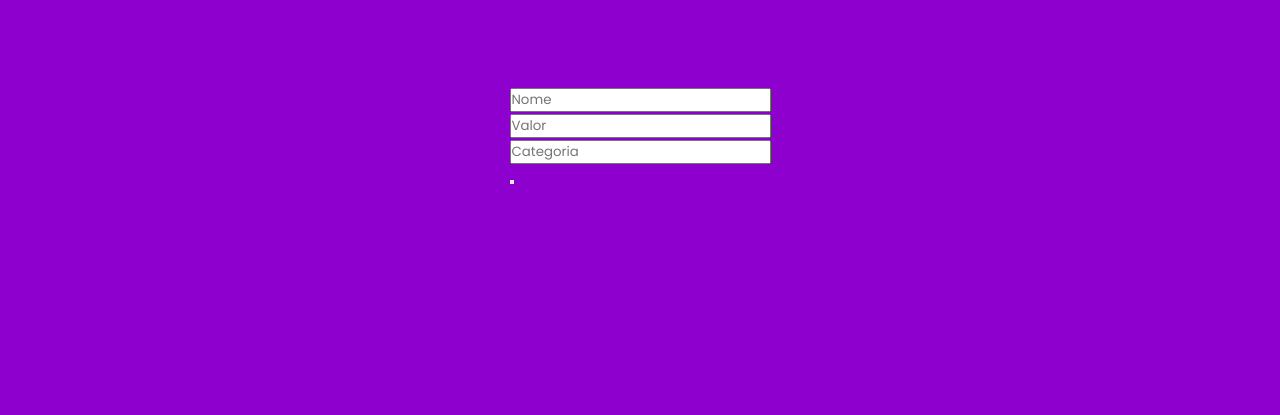
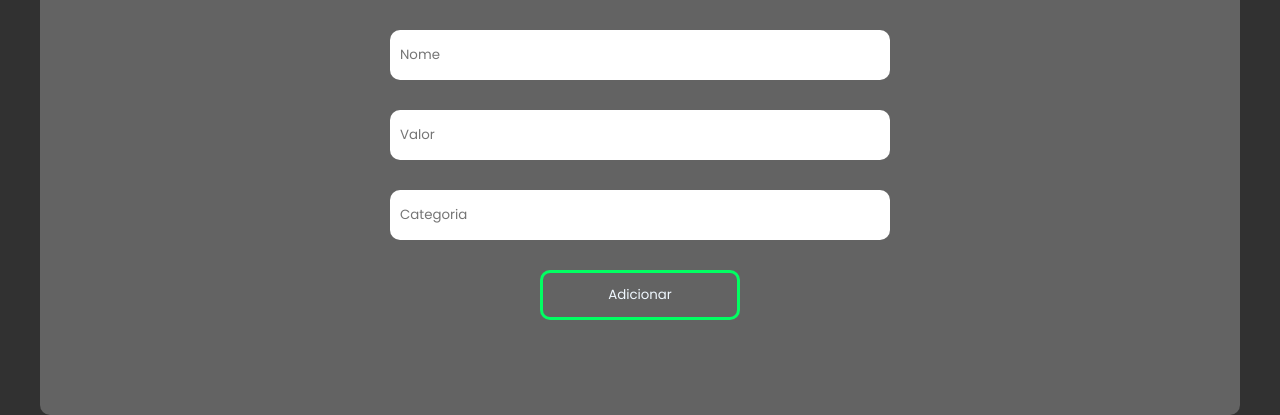
Before and after one commit to Dorgark/Estagio, a website: page Front/HTML/produto.html in a window 1280 px wide. Shown: the part 385-800 px from the top of the page. Drawn offline with Linux system fonts and the light colour scheme; a web font is replaced by a local one.

Commit message:
correction

```diff
--- a/Front/CSS/styleProduto.css
+++ b/Front/CSS/styleProduto.css
@@ -11,15 +11,77 @@
 {
     font-size: 30px;
     font-weight: bold;
+    color: aliceblue;
+}
+
+.navList{
+    display: flex;
+    align-items: center;
+}
+.navList ul{
+    display: flex;
+    justify-content: center;
+    list-style: none;
 }
 
 body{
     display: flex;
     flex-direction: column;
-    justify-content: center;
     align-items: center;
-    background-color: rgb(141, 0, 206);
+
+    background-color: #313131;
     height: 100vh;
     width: 100vw;
     gap: 100px;
 }
+
+.divForms
+{
+    display: flex;
+    justify-content: center;
+    align-items: center;
+    background-color: #636363;
+    border-radius: 10px;
+    width: 1200px;
+    height: 600px;
+}
+
+forms{
+    display: flex;
+    flex-direction: column;
+    gap: 30px;
+}
+
+input{
+    height: 50px;
+    width: 500px;
+    padding-left: 10px;
+    border-radius: 10px;
+    border: 0;
+}
+
+.divButton
+{
+    display: flex;
+    justify-content: center;
+
+}
+
+button{
+    border-width: 3px;
+    border: solid;
+    border-color: rgb(0, 255, 98);
+    background-color: transparent;
+    border-radius: 10px;
+    color: aliceblue;
+    height: 50px;
+    width: 200px;
+    transition: 0.3s;
+}
+
+button:hover
+{
+    background-color: rgb(0, 255, 98);
+    color: #313131;
+    transition: 0.3s;
+}
--- a/Front/produto.html
+++ b/Front/HTML/produto.html
@@ -8,7 +8,13 @@
 </head>
 <body>
     <header>
-
+        <nav class="navBar">
+            <ul class="vavList">
+                <li><a href="/Front/HTML/home.html">Home</a></li>
+                <li><a href="/Front/HTML/login.html">Login</a></li>
+                <li><a href="/Front/HTML/produto.html">Produto</a></li>
+            </ul>
+        </nav>
     </header>
 
     <body>
@@ -17,17 +23,17 @@
         </div>
         <div class="divForms">
             <forms>
-                <div>
+                <div class="inputBox">
                     <input type="text" placeholder="Nome">
                 </div>
-                <div>
-                    <input type="number" placeholder="Valor">
+                <div class="inputBox">
+                    <input type="text" placeholder="Valor">
                 </div>
-                <div>
+                <div class="inputBox">
                     <input type="text" placeholder="Categoria">
                 </div>
-                <div class>
-                    <button type="submit"></button>
+                <div class="divButton">
+                    <button type="submit">Adicionar</button>
                 </div>
 
             </forms>
```
Also changed, not shown: Front/HTML/home.html (added, +22 -0 lines), Front/HTML/login.html (renamed from Front/index.html, +7 -3 lines), Front/JS/script.js (added).
